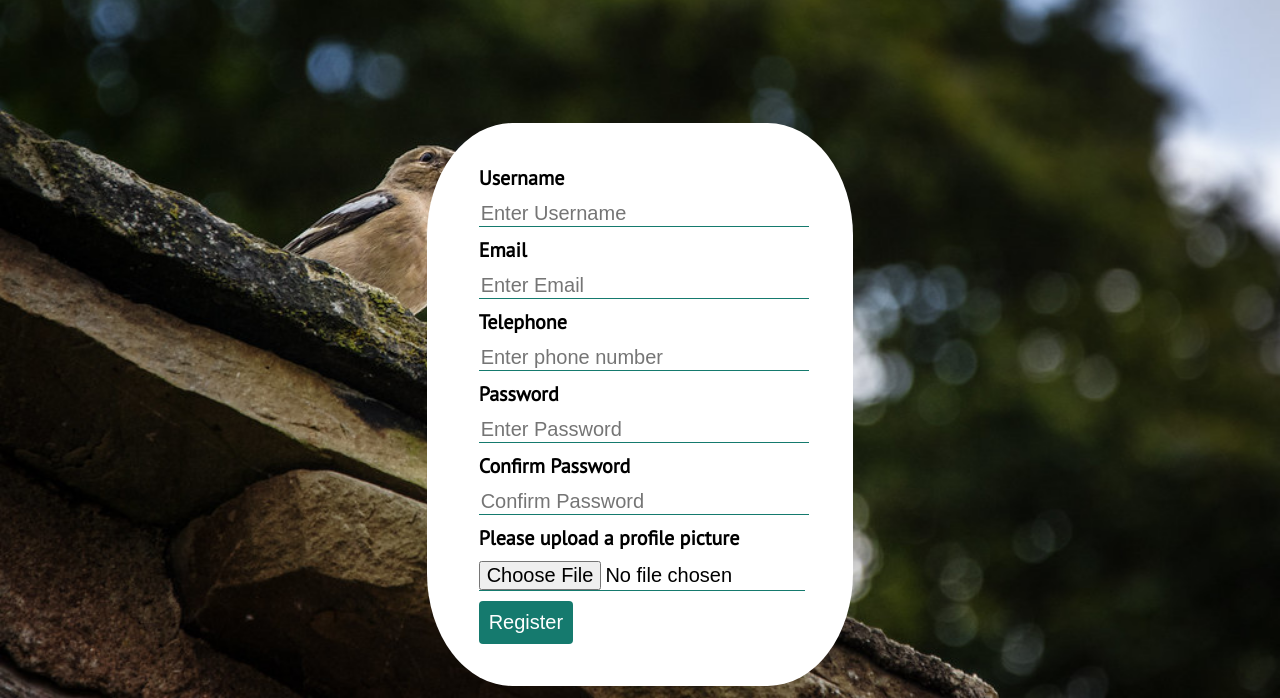
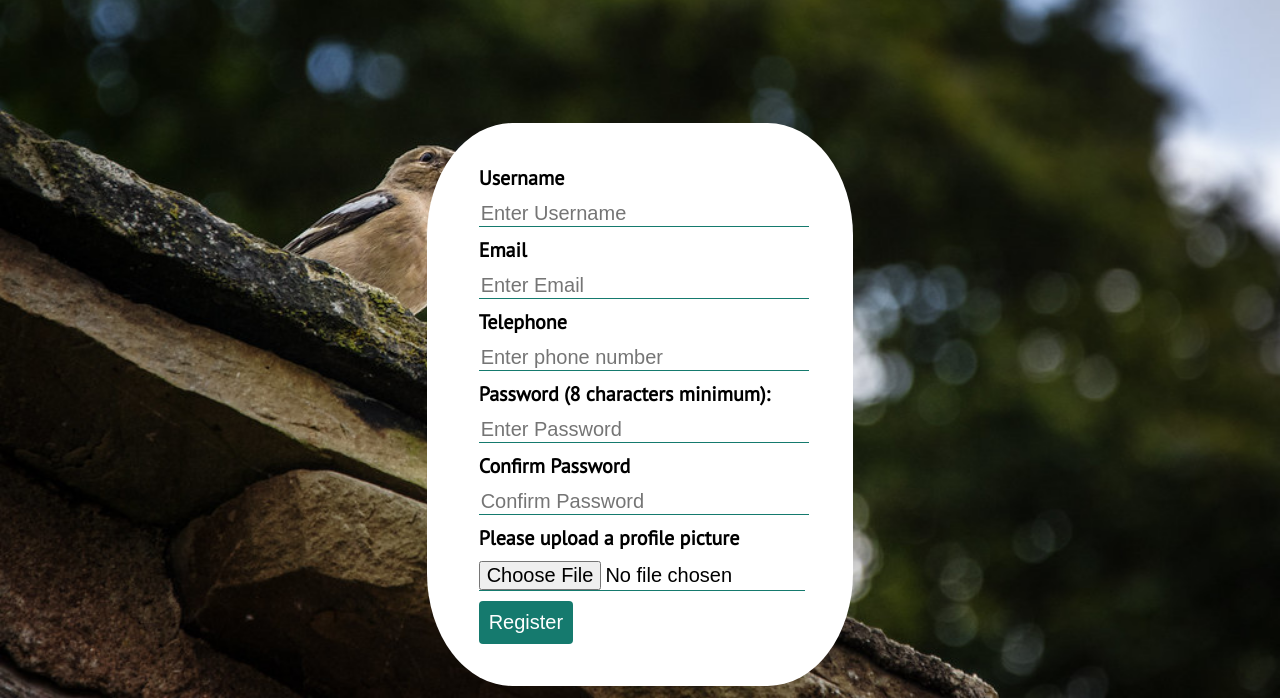
Before and after one commit to atran0802/wbdv-assignments, a plain HTML site: page cpnt260/a3/CPNT260 - A3 - Alex Tran/registration.html in a window 1280 px wide. Shown: the part 102-800 px from the top of the page. Drawn offline with Linux system fonts and the light colour scheme.

Commit message:
Update registration.html

```diff
--- a/cpnt260/a3/CPNT260 - A3 - Alex Tran/registration.html
+++ b/cpnt260/a3/CPNT260 - A3 - Alex Tran/registration.html
@@ -30,11 +30,11 @@
         <label for="tel">Telephone</label>
         <input type="tel" name="tel" id="tel" placeholder="Enter phone number">
 
-        <label for="password">Password</label>
-        <input type="password" name="password" id="password" placeholder="Enter Password" required>
+        <label for="password">Password (8 characters minimum):</label>
+        <input type="password" name="password" id="password" placeholder="Enter Password" minlength="8" required>
 
         <label for="password">Confirm Password</label>
-        <input type="password" name="confirm_password" id="confirm_password" placeholder="Confirm Password" required>
+        <input type="password" name="confirm_password" id="confirm_password" placeholder="Confirm Password" minlength="8" required>
 
         <label for="file">Please upload a profile picture</label>
         <input type="file" name="file" id="file" required>
```
